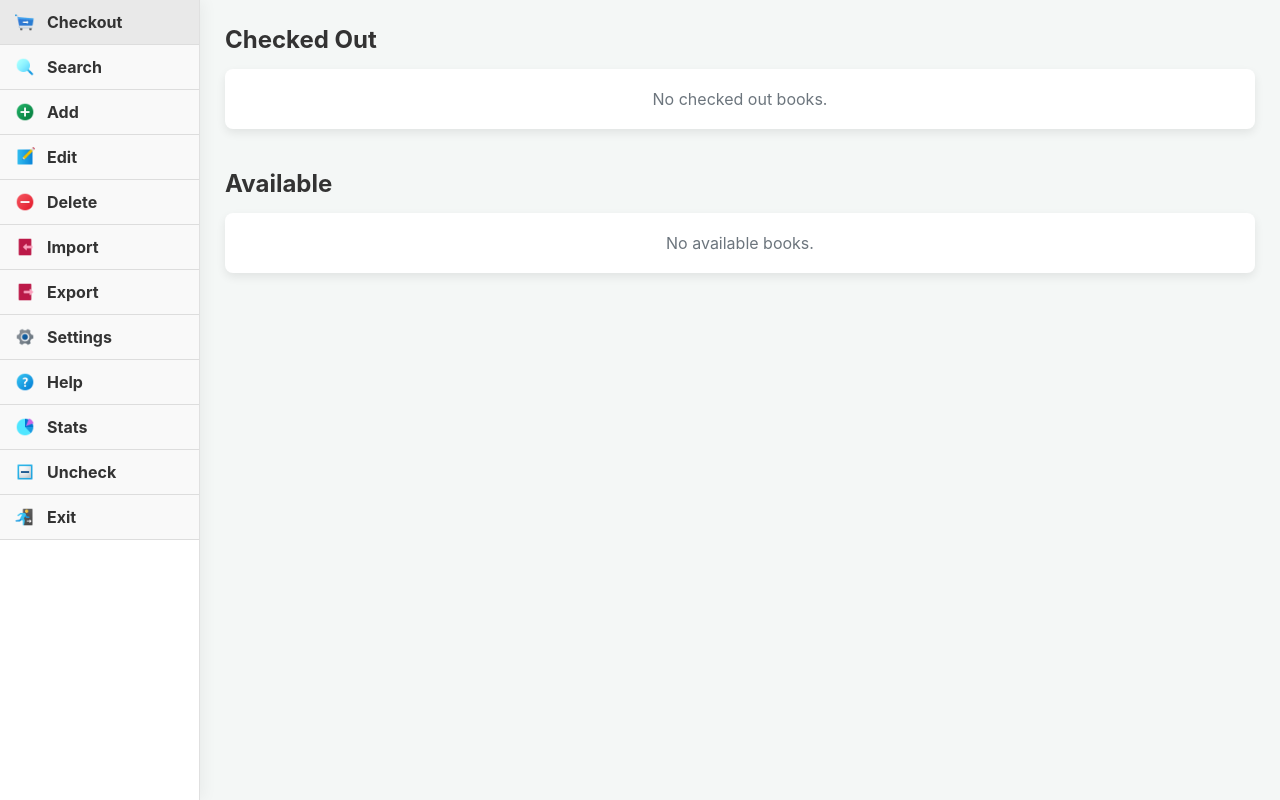
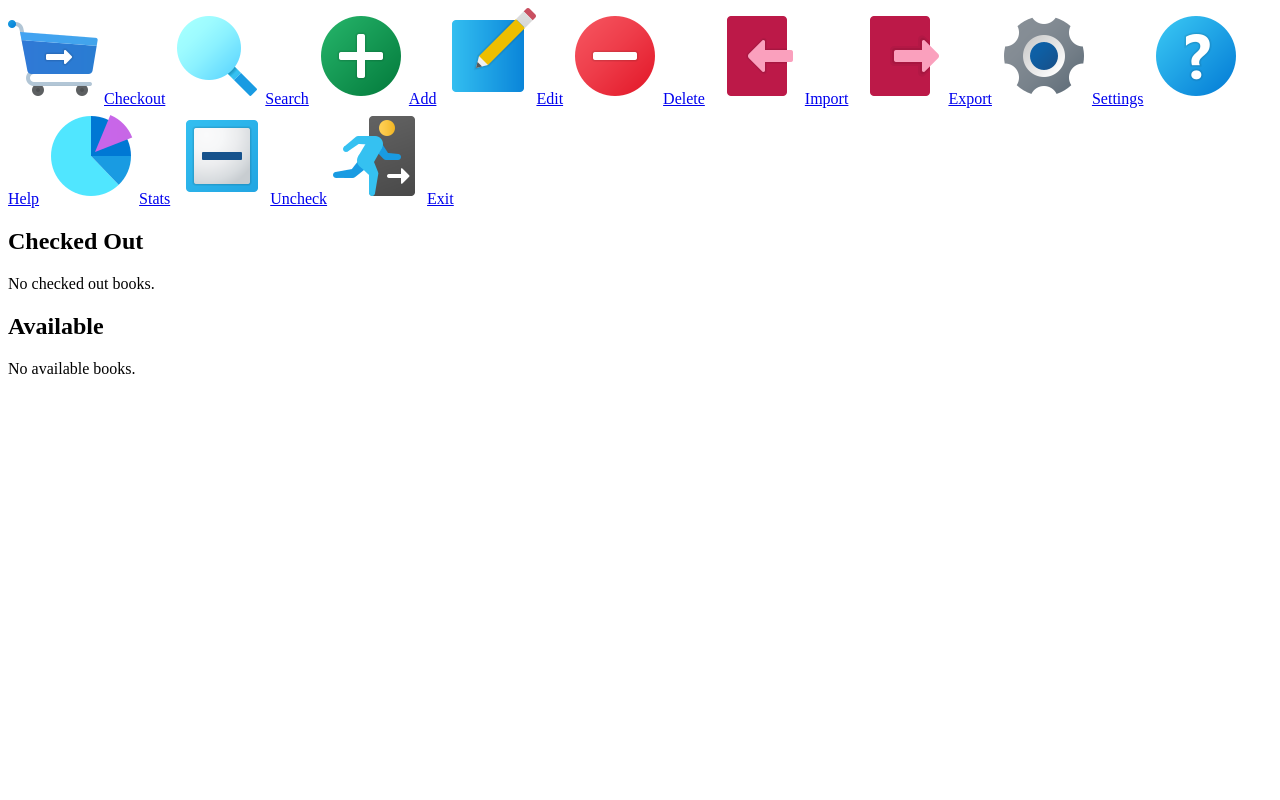
Before and after one commit to Shogunoftheitsoffice/LTS2, a PHP site: page / in a window 1280 px wide. Run offline with PHP 8.4, Linux system fonts and the light colour scheme; data that the repository does not hold is empty.

Commit message:
Update index.php

```diff
--- a/index.php
+++ b/index.php
@@ -27,89 +27,6 @@ if ($result && $result->num_rows > 0) {
     <meta charset="UTF-8">
     <meta name="viewport" content="width=device-width, initial-scale=1.0">
     <title>Textbook Management</title>
-    <style>
-        /* --- Basic Reset and Body Styles --- */
-        body {
-            margin: 0;
-            font-family: -apple-system, BlinkMacSystemFont, "Segoe UI", Roboto, Helvetica, Arial, sans-serif;
-            background-color: #f4f7f6;
-        }
-        .container { display: flex; }
-
-        /* --- Sidebar Styles (Unchanged) --- */
-        .sidebar {
-            width: 200px; height: 100vh; background-color: #ffffff;
-            padding: 0; box-sizing: border-box; position: sticky; top: 0;
-            border-right: 1px solid #e0e0e0; box-shadow: 3px 0px 15px rgba(0, 0, 0, 0.05);
-            display: flex; flex-direction: column;
-        }
-        .sidebar-nav { list-style: none; padding: 0; margin: 0; }
-        .sidebar-nav .nav-button {
-            display: flex; align-items: center; padding: 12px 15px; text-decoration: none;
-            color: #333; font-weight: bold; background-color: #f9f9f9;
-            border-bottom: 1px solid #ddd; transition: background-color 0.2s, color 0.2s;
-        }
-        .sidebar-nav .nav-button:hover { background-color: #e9e9e9; color: #333; }
-        .nav-icon { width: 20px; height: 20px; margin-right: 12px; }
-
-        /* --- Main Content Area --- */
-        .main-content { flex-grow: 1; padding: 25px; overflow-y: auto; }
-        .list-header {
-            margin-top: 0;
-            margin-bottom: 15px;
-            font-size: 1.5em;
-            color: #333;
-        }
-        .list-header:not(:first-child) { margin-top: 40px; } /* Add space above second list */
-        .no-results {
-            background-color: #ffffff; padding: 20px; text-align: center; color: #6c757d;
-            border-radius: 8px; box-shadow: 0 4px 10px rgba(0,0,0,0.08);
-        }
-
-        /* --- List Table Styles --- */
-        .book-table {
-            width: 100%;
-            border-collapse: collapse;
-            background-color: #ffffff;
-            border-radius: 8px;
-            box-shadow: 0 4px 10px rgba(0,0,0,0.08);
-            overflow: hidden;
-        }
-        .book-table th, .book-table td {
-            padding: 10px 5px; /* Adjusted padding */
-            text-align: left;
-            border-bottom: 1px solid #eef0f2;
-            border-right: 1px solid #eef0f2; /* ADDED: Faint vertical lines */
-        }
-        /* ADDED: Remove border from the last column */
-        .book-table th:last-child, .book-table td:last-child {
-            border-right: none;
-        }
-        .book-table thead th {
-            background-color: #f9fafb;
-            font-size: 0.85em;
-            text-transform: uppercase;
-            letter-spacing: 0.5px;
-            color: #6c757d;
-        }
-        .book-table tbody tr.main-row:hover { background-color: #f8f9fa; }
-        .main-row { cursor: pointer; }
-        .item-title { font-weight: 600; color: #333; }
-        .status-available { color: #28a745; font-weight: 500; }
-        .status-out { color: #dc3545; font-weight: 500; }
-
-        /* --- Expandable Area Styles --- */
-        .details-row { display: none; }
-        .details-cell { padding: 0 !important; border-right: none; }
-        .details-container { background-color: #fafafa; padding: 20px 25px; }
-        .details-grid {
-            display: grid;
-            grid-template-columns: repeat(auto-fit, minmax(300px, 1fr));
-            gap: 10px 20px;
-        }
-        .detail-item { font-size: 0.9em; }
-        .detail-item strong { display: inline-block; width: 120px; color: #6c757d; }
-    </style>
 </head>
 <body>
 
```
